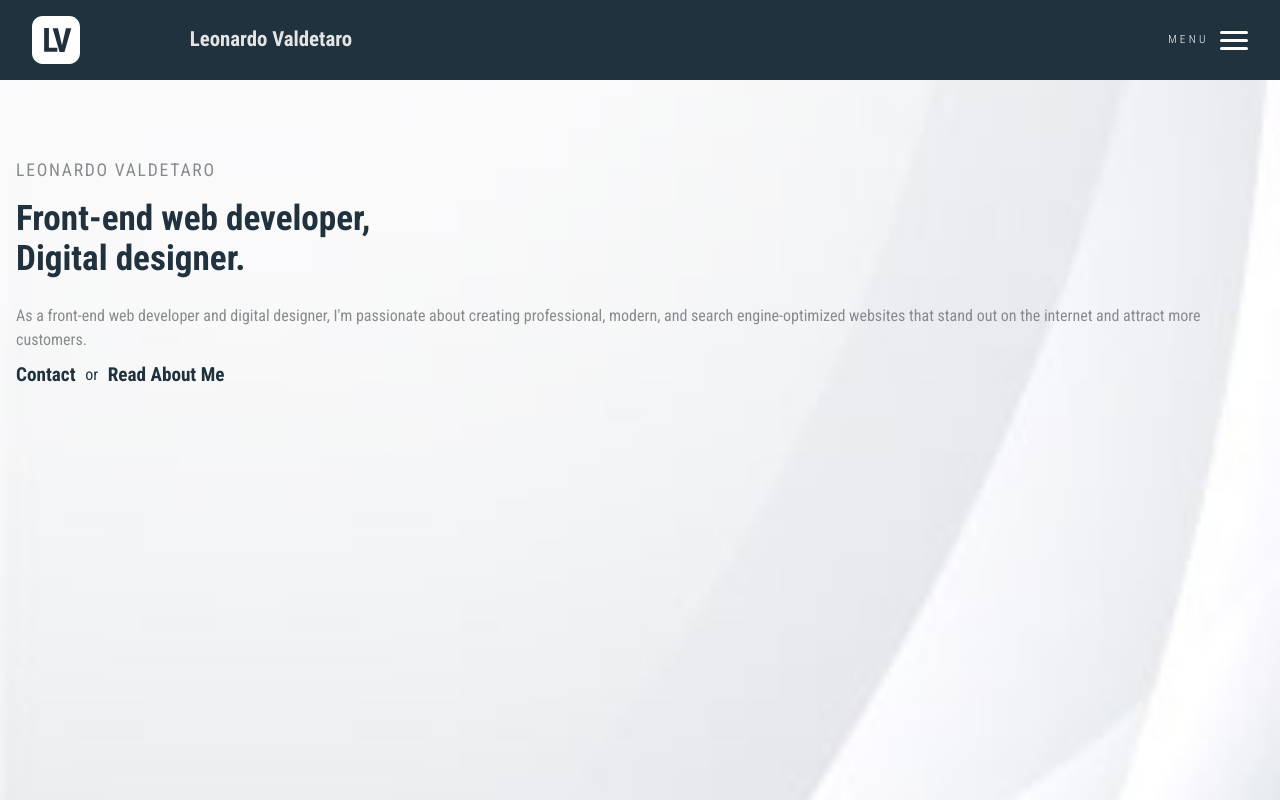
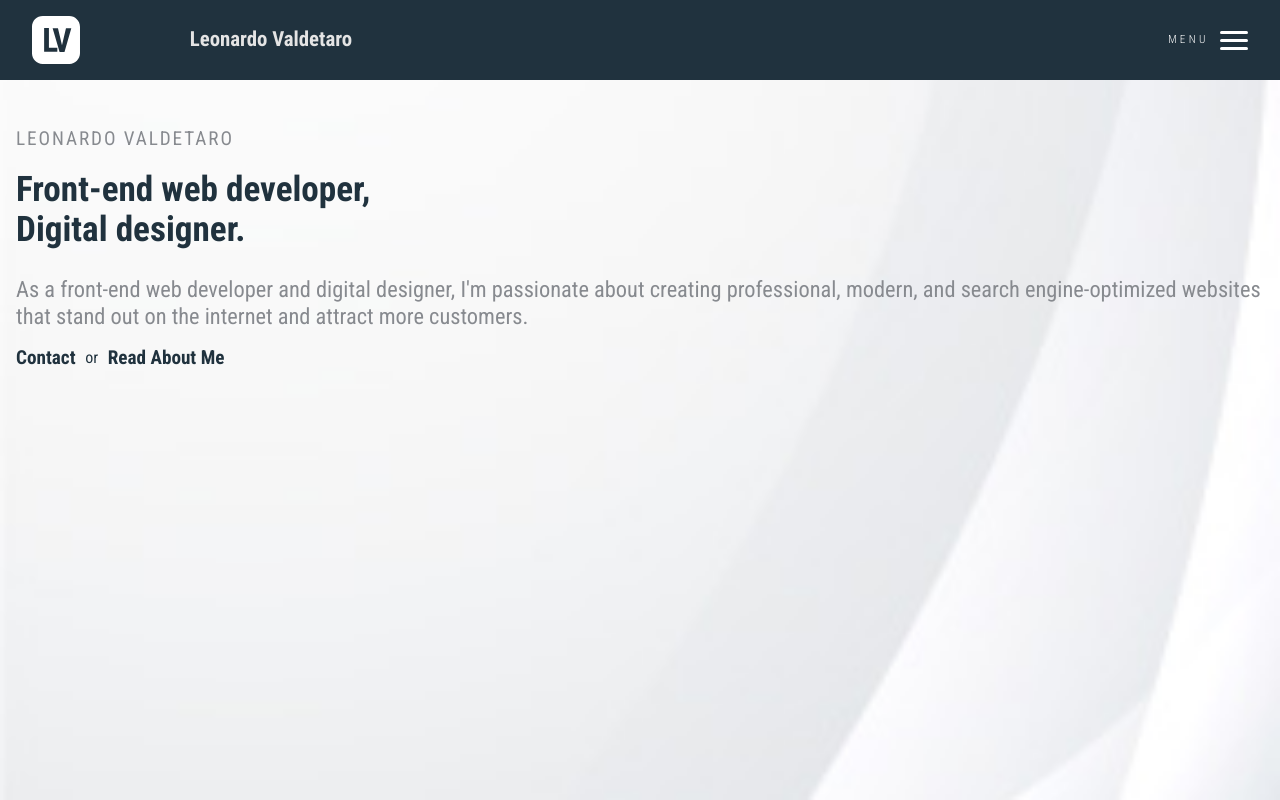
Before and after one commit to leonardovaldetaro/hamburger_manu, a React (Create React App) app: page / in a window 1280 px wide. Built offline with nearby package versions, Linux system fonts and the light colour scheme.

Commit message:
melhorando o texto da home

```diff
--- a/src/pages/home/Home.module.scss
+++ b/src/pages/home/Home.module.scss
@@ -10,11 +10,11 @@
     display: flex;
     flex-direction: column;
     height: 100vh;
-    padding: 10em 1em 0 1em;
+    padding: 8em 1em 0 1em;
     width: 100%;
     &__name {
         color: $dark-grey;
-        font-size: 1.1em;
+        font-size: 1.2em;
         font-weight: 500;
         letter-spacing: 0.1em;
         margin-bottom: 1em;
@@ -29,11 +29,11 @@
         line-height: 2.5rem;
     }
     &__text {
-        font-size: 1em;
+        font-size: 1.4em;
         font-weight: 500;
         color: $dark-grey;
         margin-bottom: .75em;
-        line-height: 1.5rem;
+        line-height: 1.7rem;
     }
     &__botaoWraper {
         display: flex;
```
Also changed, not shown: src/assets/fundo-topo-main-b.jpg.
